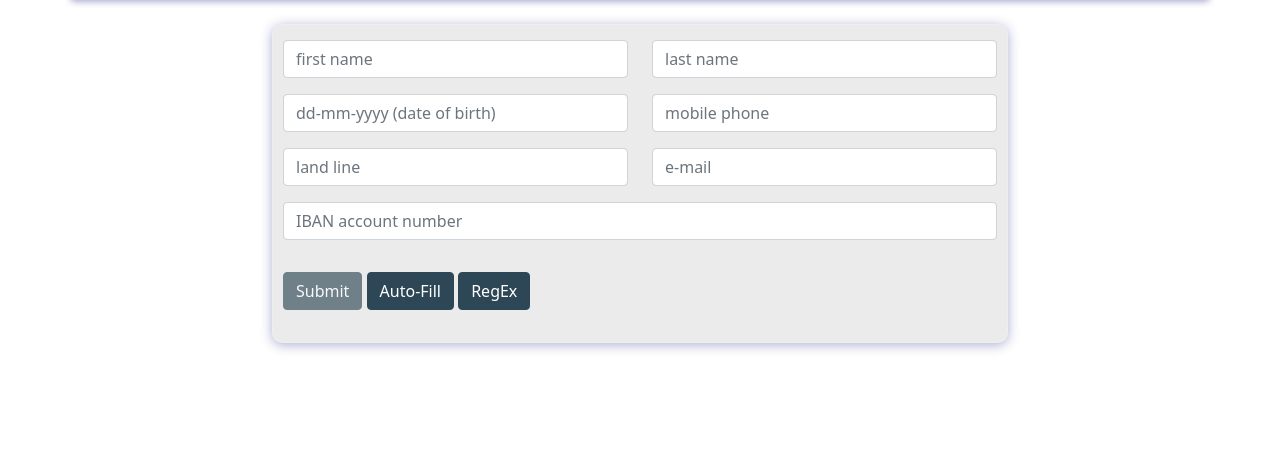
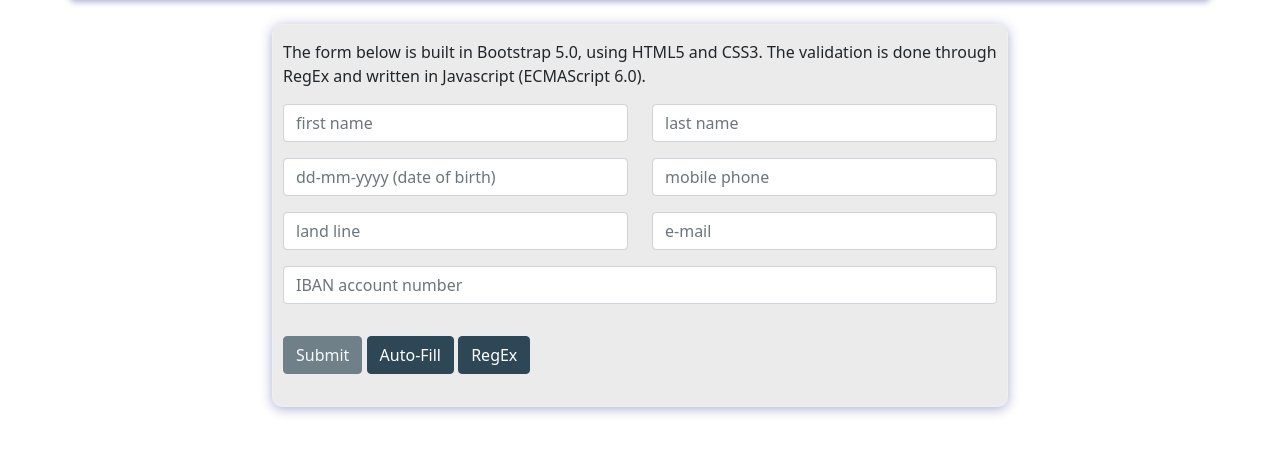
Before and after one commit to skarjan/Bootstrap-5-form-validation, a website built with Parcel: page index.html in a window 1280 px wide. Shown: the part 143-596 px from the top of the page. Built offline with nearby package versions, Linux system fonts and the light colour scheme.

Commit message:
Added a description to the form

```diff
--- a/index.html
+++ b/index.html
@@ -49,7 +49,9 @@
         <form class="form-style">
           <div class="row">
             <div class="col-12">
-
+              <p>The form below is built in Bootstrap 5.0, using HTML5 and CSS3. The validation is
+                done through RegEx and written in Javascript (ECMAScript 6.0).
+              </p>
             </div>
           </div>
 
```
